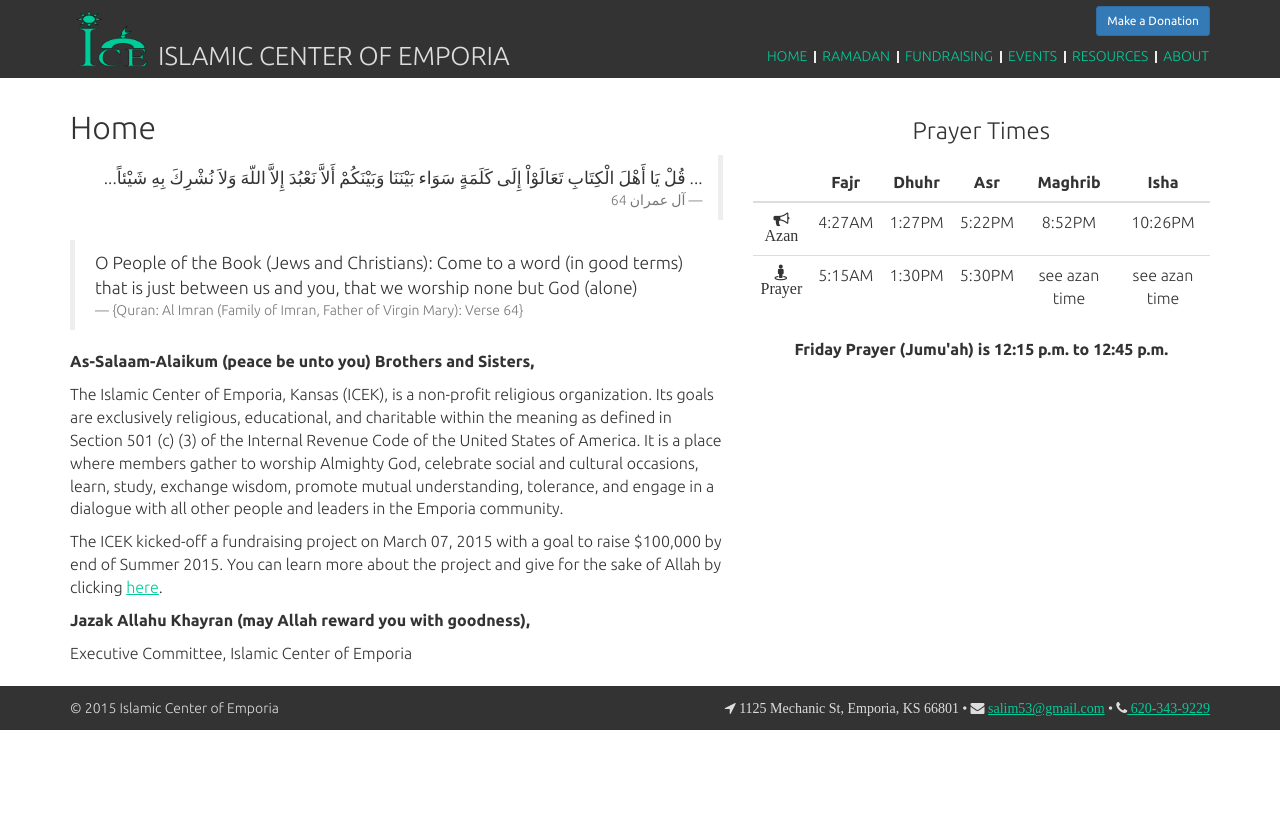
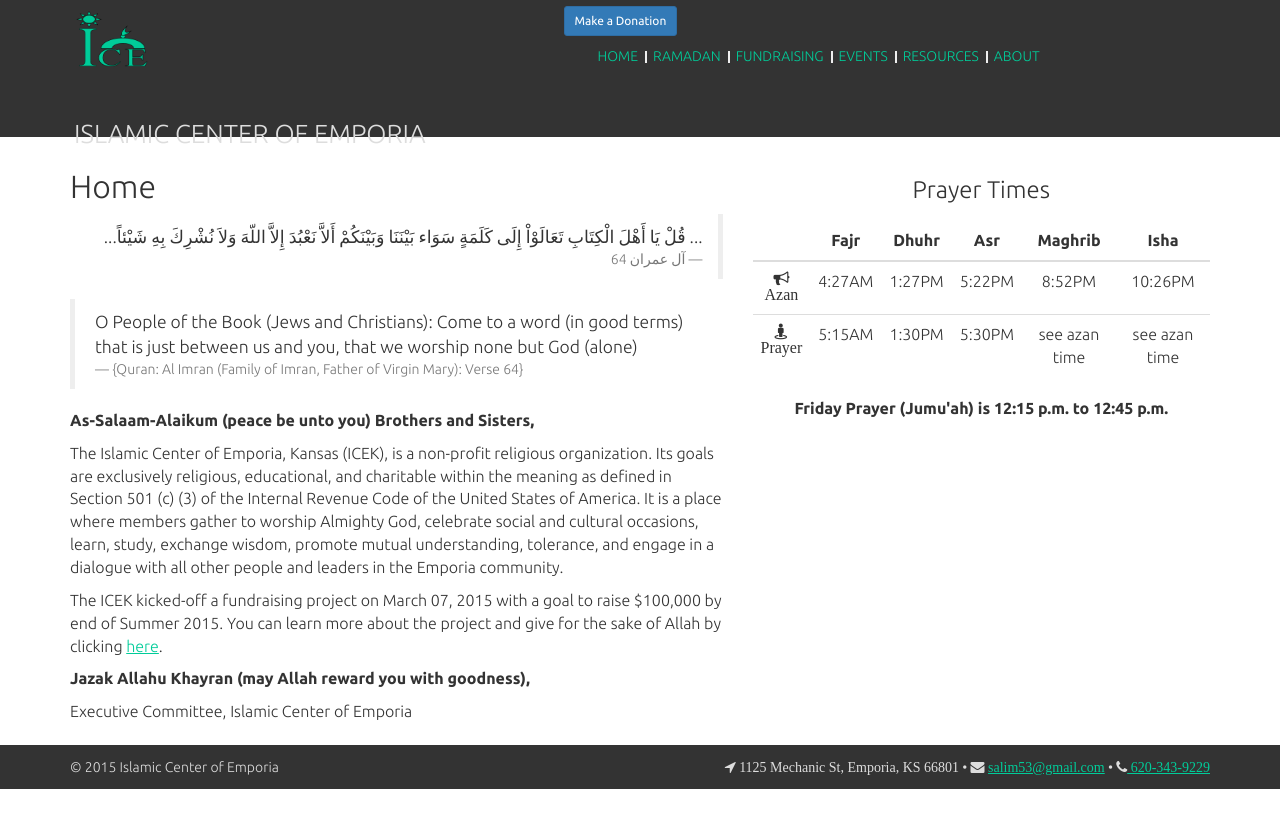
Before and after one commit to fourfridays/fourfridays.github.io, a Jekyll site: the page built from 1-index.html, in a window 1280 px wide. Shown: the top 828 px of the page. Built offline with Jekyll 4.4.1, drawn with Linux system fonts in a browser that asks for light colours; nearby versions of some CDN libraries.

Commit message:
Removed pull-right from nav

```diff
--- a/_includes/header.html
+++ b/_includes/header.html
@@ -2,16 +2,15 @@
   <div class="container">
     <div class="row">
       <div class="col-xs-12 col-md-5">
-        <div class="imgContainer pull-left">
+        <div class="imgContainer">
           <a href="/" title="Islamic Center of Emporia"><img src="/images/islamiccenterLogo.png" alt="Islamic Center Logo" width="72px"/></a>
         </div>
         <h1><a href="{{ site.baseurl }}/">{{ site.title }}</a></h1>
       </div>
 
-      <nav class="col-xs-12 col-md-7">
-        <a href="https://www.paypal.com/cgi-bin/webscr?cmd=_s-xclick&hosted_button_id=QB6XD4BKEKS84"><button type="button" class="btn btn-primary btn-sm pull-right">Make a Donation</button></a>
-
-        <ul class="pull-right">
+      <nav class="col-xs-12 col-md-7" role="navigation">
+        <a href="https://www.paypal.com/cgi-bin/webscr?cmd=_s-xclick&hosted_button_id=QB6XD4BKEKS84"><button type="button" class="btn btn-primary btn-sm">Make a Donation</button></a>
+        <ul>
           {% for page in site.pages %}
             {% if page.title %}
               <li><a class="page-link" href="{{ page.url | prepend: site.baseurl }}">{{ page.title }}</a></li>
```
